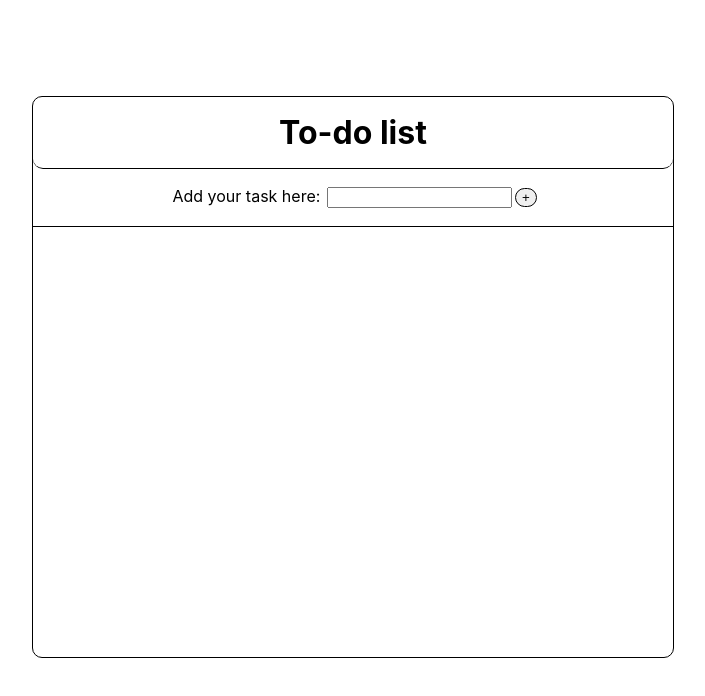
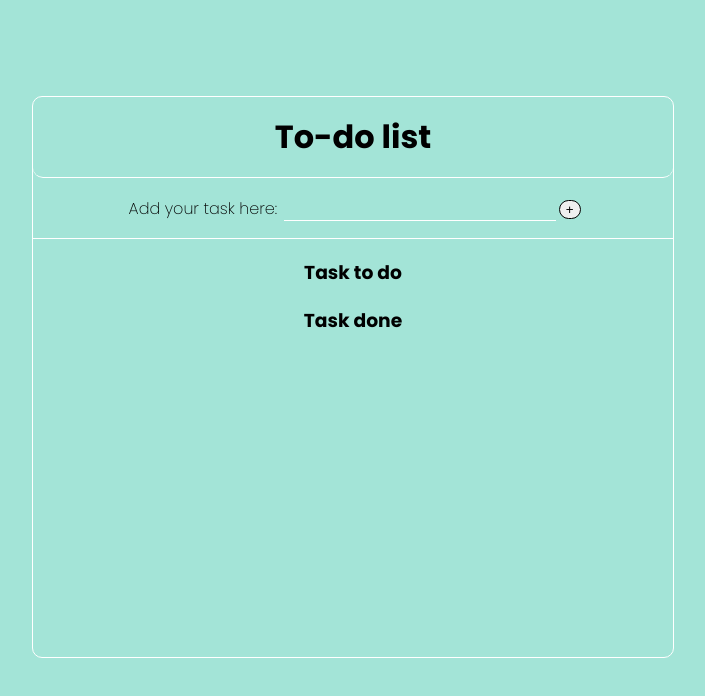
Before and after one commit to OlaFro/React-to-do, a React (Create React App) app: page / in a window 1280 px wide. Shown: the top 696 px of the page, without its empty margins (287-992 px from the left). Built offline with nearby package versions, Linux system fonts and the light colour scheme.

Commit message:
to do and done tasks added

```diff
--- a/src/AddTask.jsx
+++ b/src/AddTask.jsx
@@ -6,7 +6,8 @@ export default class AddTask extends Component {
     constructor(props){
         super(props);
         this.state={
-            task: ""
+            task: "",
+            isDone: false
         }
     }
 
--- a/src/App.css
+++ b/src/App.css
@@ -1,4 +1,8 @@
+@import url("https://fonts.googleapis.com/css2?family=Poppins:wght@200;700&display=swap");
+
 body {
   display: flex;
   justify-content: center;
+  background-color: #a3e4d7;
+  font-family: "Poppins", sans-serif;
 }
--- a/src/Display.jsx
+++ b/src/Display.jsx
@@ -7,7 +7,8 @@ export default class Display extends Component {
         super(props);
         this.state={
             isEditing: false,
-            task: this.props.content
+            task: this.props.content,
+            isDone: false,
         }
     }
     handleRemove = ()=>{
@@ -23,7 +24,6 @@ export default class Display extends Component {
     handleUpdate=(e)=>{
         e.preventDefault();
         this.props.updateTask(this.props.id, this.state.task)
-    console.log("update");
         this.setState({
             isEditing: false
         })
@@ -36,11 +36,21 @@ export default class Display extends Component {
         })
     }
 
+    handleDone = (e) =>{
+        e.preventDefault()
+        this.setState({
+            isDone: !this.state.isDone
+        })
+        this.props.checkDone(this.props.id, this.state.task)
+    }
+
     render() {
+
         let result;
         if(this.state.isEditing){
             result = (
                 <div>
+
                     <form onSubmit={this.handleUpdate} >
                         <input className="update" type="text" value={this.state.task} name="task" onChange={this.handleChange}/>
                         <button>Save</button>
@@ -50,13 +60,19 @@ export default class Display extends Component {
         } else {
             result = <div className="display">
 
+            <button onClick={this.handleDone}>done</button>
             {this.props.content}
             <div>
             <button onClick={this.toggleForm}>edit</button>
             <button onClick={this.handleRemove}>X</button>
             </div>
         </div>
+
         }
-        return result
+        return (<div>
+
+        {result}
+        </div>)
+
     }
 }
--- /dev/null
+++ b/src/DisplayDone.jsx
@@ -0,0 +1,20 @@
+import React, { Component } from 'react'
+import "./DisplayDone.css"
+
+export default class DisplayDone extends Component {
+    render() {
+        return (
+            <div>
+                <div className="display">
+
+             <button onClick={this.handleDone}>done</button>
+             {this.props.content}
+             <div>
+             <button onClick={this.toggleForm}>edit</button>
+             <button onClick={this.handleRemove}>X</button>
+             </div>
+         </div>
+            </div>
+        )
+    }
+}
--- a/src/Main.jsx
+++ b/src/Main.jsx
@@ -1,6 +1,7 @@
 import React, { Component } from 'react'
 import AddTask from "./AddTask"
 import Display from "./Display"
+import DisplayDone from "./DisplayDone"
 import "./main.css"
 
 
@@ -18,14 +19,6 @@ export default class Main extends Component {
         })
     }
 
-    remove = (id) =>{
-        this.setState({
-            tasks: this.state.tasks.filter(elem =>{
-                return elem.id !== id
-            })
-        })
-    }
-
     update = (id, updatedContent)=>{
         const updatedTasks = this.state.tasks.map(elem =>{
             if (elem.id === id){
@@ -36,10 +29,51 @@ export default class Main extends Component {
         this.setState({tasks: updatedTasks})
     }
 
+    toggleDone = (id) => {
+        const doneTasks = this.state.tasks.map(elem => {
+            console.log(elem.isDone);
+            if (elem.id === id) {
+                return {...elem, isDone: !elem.isDone}
+            }
+            return elem
+        })
+        this.setState({tasks: doneTasks})
+    }
+
+    remove = (id) =>{
+        this.setState({
+            tasks: this.state.tasks.filter(elem =>{
+                return elem.id !== id
+            })
+        })
+    }
+
     render() {
 
         const displayTasks = this.state.tasks.map(elem=> {
-        return <Display key={elem.id} id={elem.id} content={elem.task} remove={this.remove} updateTask={this.update}/>})
+            if (!elem.isDone) {
+        return <Display
+        key={elem.id}
+        id={elem.id}
+        content={elem.task}
+        remove={this.remove}
+        updateTask={this.update}
+        checkDone={this.toggleDone}
+        />
+        }});
+
+        const displayDoneTasks = this.state.tasks.map(elem=>{
+            if (elem.isDone) {
+            return <DisplayDone
+            key={elem.id}
+            id={elem.id}
+            content={elem.task}
+            remove={this.remove}
+            updateTask={this.update}
+            checkDone={this.toggleDone}
+            />
+        }})
+
 
 
         return (
@@ -48,7 +82,10 @@ export default class Main extends Component {
                     <h1>To-do list</h1>
                 </div>
                 <AddTask get={this.getTask} />
+                <h3>Task to do</h3>
                 {displayTasks}
+                <h3>Task done</h3>
+                {displayDoneTasks}
             </div>
         )
     }
--- a/src/addTask.css
+++ b/src/addTask.css
@@ -1,6 +1,6 @@
 .addTask {
   padding: 1rem 0 1rem 0;
-  border-bottom: 1px solid black;
+  border-bottom: 1px solid white;
 }
 label {
   padding: 0.4rem;
--- a/src/display.css
+++ b/src/display.css
@@ -6,9 +6,21 @@
   justify-content: space-between;
   align-items: center;
   font-size: 1.4rem;
-  border-bottom: 1px solid black;
+  border-bottom: 1px solid white;
 }
 
 .update {
   margin: 2rem 0 2rem 0;
 }
+
+input {
+  border: none;
+  background-color: #a3e4d7;
+  color: black;
+  border-bottom: 1px solid white;
+  font-size: 1.3rem;
+}
+
+.update {
+  margin-left: -13rem;
+}
--- a/src/main.css
+++ b/src/main.css
@@ -1,5 +1,5 @@
 .Main {
-  border: 1px solid black;
+  border: 1px solid white;
   width: 50vw;
   height: 70vh;
   margin-top: 6rem;
@@ -10,7 +10,7 @@
 .header {
   color: black;
   padding: 1rem;
-  border-bottom: 1px solid black;
+  border-bottom: 1px solid white;
   border-radius: 10px;
 }
 
```
Also changed, not shown: src/DisplayDone.css (added).
